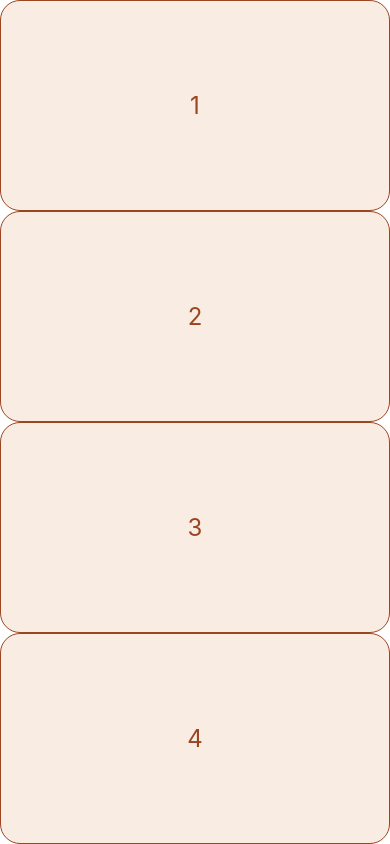
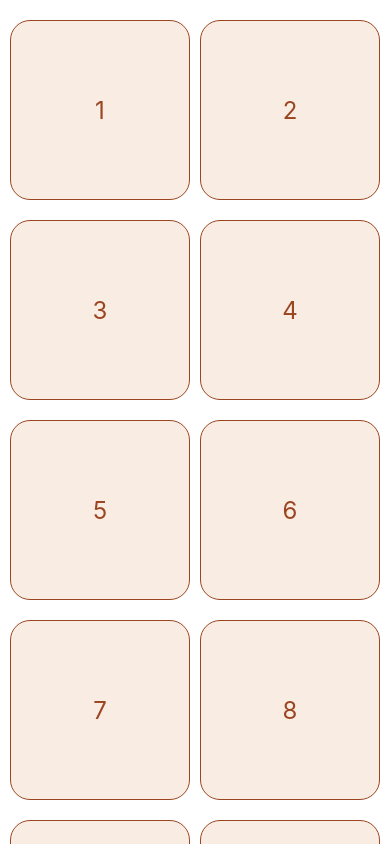
Before and after one commit to RaheelVrox/Project-practice, a React Native app: screen / in a window 390 px wide. Built offline with nearby package versions, Linux system fonts and the light colour scheme.

Commit message:
ary using flat list

```diff
--- a/App.js
+++ b/App.js
@@ -1,17 +1,27 @@
+import { StyleSheet, Text, View, StatusBar, FlatList } from "react-native";
 import React from "react";
-import { View, Text, StatusBar, StyleSheet } from "react-native";
 
-const dayes = [1, 2, 3, 4];
+const dayes = [...Array(26)].map((val, index) => index + 1);
 
 export default function App() {
   console.log("hi");
+
+  const renderItem = ({ item }) => (
+    <View style={styles.box}>
+      <Text style={styles.text}>{item}</Text>
+    </View>
+  );
+
   return (
     <View style={styles.container}>
-      {dayes.map((daye) => (
-        <View style={styles.box} key={daye}>
-          <Text style={styles.text}>{daye}</Text>
-        </View>
-      ))}
+      <FlatList
+        data={dayes}
+        numColumns={2}
+        renderItem={renderItem}
+        keyExtractor={(item) => item.toString()}
+        contentContainerStyle={styles.content}
+        columnWrapperStyle={styles.colum}
+      />
       <StatusBar style="auto" />
     </View>
   );
```
